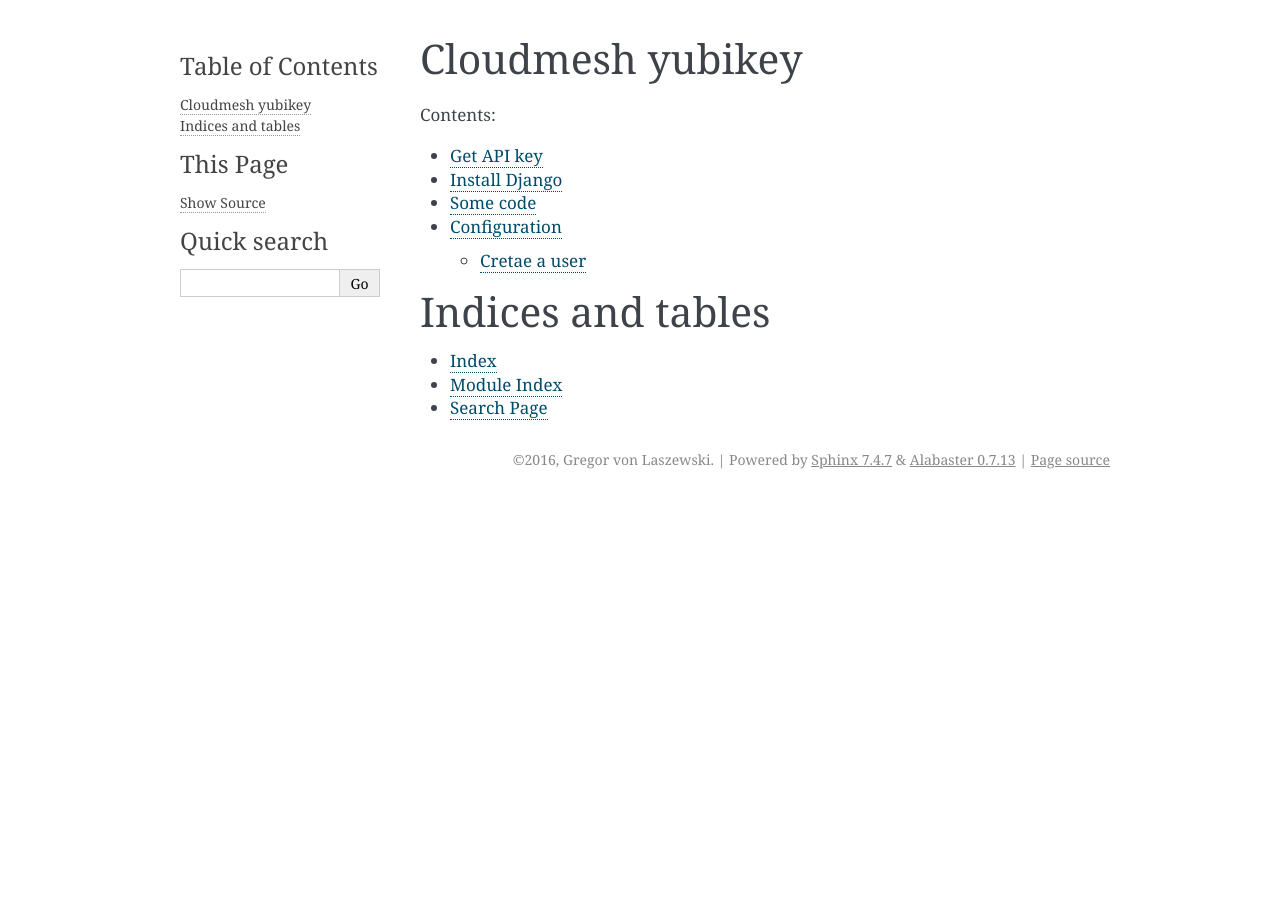
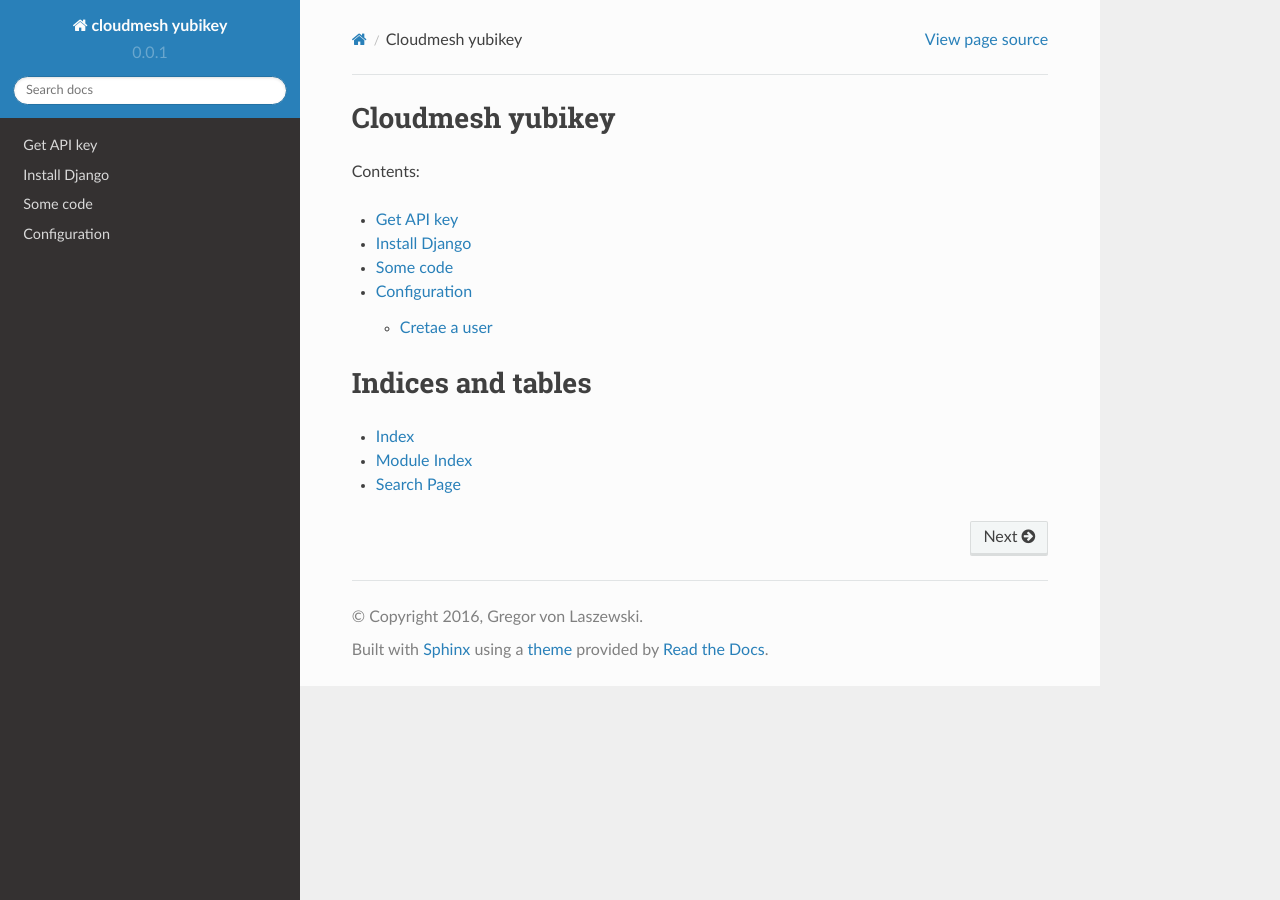
Before and after one commit to cloudmesh-project/yubikey, a Sphinx documentation site: the page built from docs/source/index.rst, in a window 1280 px wide. Built offline with Sphinx 7.4.7 and the Read the Docs theme 2.0.0, drawn with Linux system fonts in a browser that asks for light colours.

Commit message:
chg: dev: rtd theme

```diff
--- a/docs/source/conf.py
+++ b/docs/source/conf.py
@@ -14,6 +14,14 @@
 
 import sys
 import os
+
+# on_rtd is whether we are on readthedocs.org, this line of code grabbed from docs.readthedocs.org
+on_rtd = os.environ.get('READTHEDOCS', None) == 'True'
+
+on_rtd = 'True'
+
+
+# otherwise, readthedocs.org uses their theme by default, so no need to specify it
 
 # If extensions (or modules to document with autodoc) are in another directory,
 # add these directories to sys.path here. If the directory is relative to the
@@ -114,15 +122,18 @@ todo_include_todos = True
 
 # The theme to use for HTML and HTML Help pages.  See the documentation for
 # a list of builtin themes.
-html_theme = 'alabaster'
+
 
 # Theme options are theme-specific and customize the look and feel of a theme
 # further.  For a list of options available for each theme, see the
 # documentation.
 #html_theme_options = {}
 
-# Add any paths that contain custom themes here, relative to this directory.
-#html_theme_path = []
+import sphinx_rtd_theme
+html_theme = 'sphinx_rtd_theme'
+html_theme_path = [sphinx_rtd_theme.get_html_theme_path()]
+
+#    html_theme = 'alabaster'
 
 # The name for this set of Sphinx documents.  If None, it defaults to
 # "<project> v<release> documentation".
```
